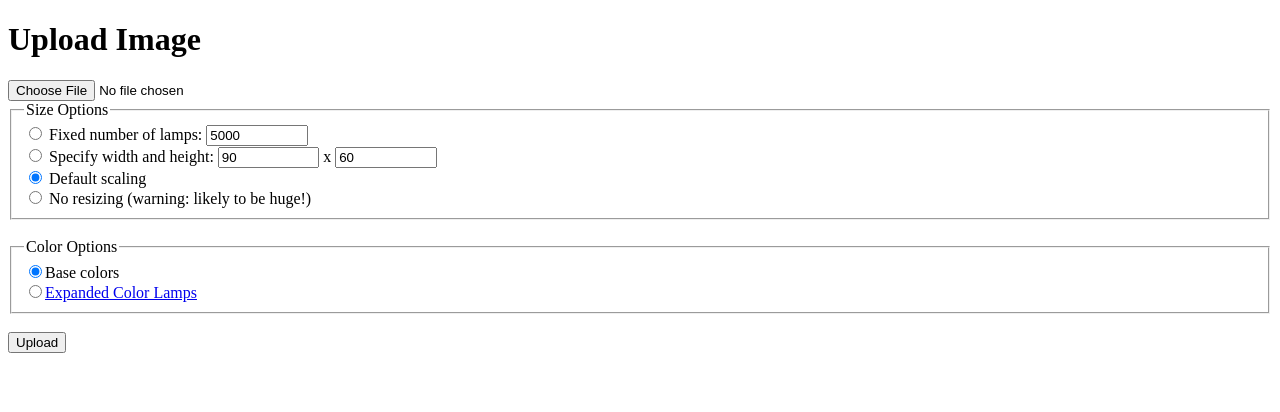
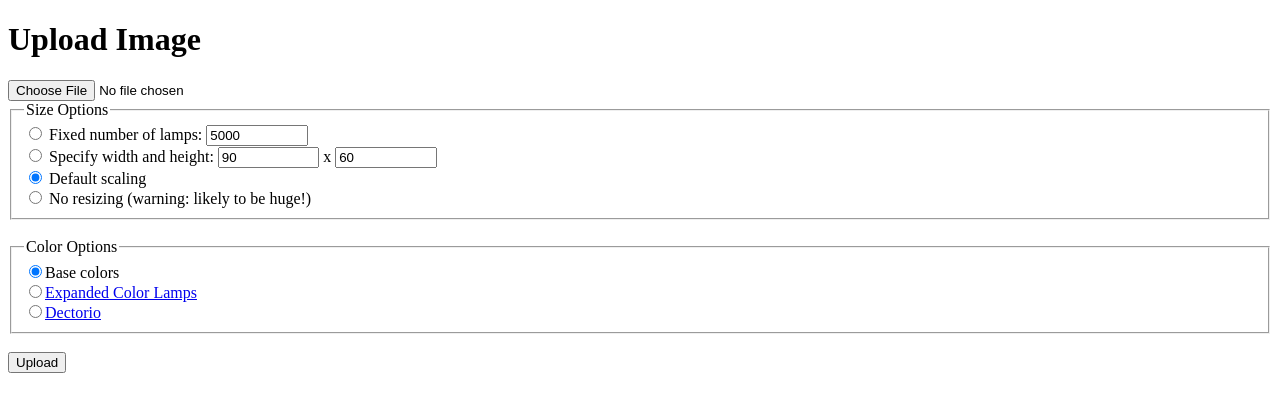
Before and after one commit to AngledLuffa/factorio-lamps, a Flask app: page /factorio_lamps in a window 1280 px wide. Shown: the top 412 px of the page. Run offline with Flask 2, Linux system fonts and the light colour scheme.

Commit message:
Add dectorio as an option

```diff
--- a/app.py
+++ b/app.py
@@ -48,6 +48,8 @@ def process_lamps():
             color_map = lamps.BASE_COLORS
         elif colors == 'expanded':
             color_map = lamps.EXPANDED_LAMP_COLORS
+        elif colors == 'dectorio':
+            color_map = lamps.DECTORIO_LAMP_COLORS
         else:
             color_map = lamps.BASE_COLORS
 
--- a/templates/lamp.html
+++ b/templates/lamp.html
@@ -21,6 +21,7 @@
   <legend>Color Options</legend>
   <input type=radio name=color value=base checked>Base colors<br>
   <input type=radio name=color value=expanded><a href="https://mods.factorio.com/mod/Expanded_Color_Lamps">Expanded Color Lamps</a><br>
+  <input type=radio name=color value=dectorio><a href="https://mods.factorio.com/mod/Dectorio">Dectorio</a><br>
 </fieldset>
 <br>
   <input type=submit value=Upload>
```
